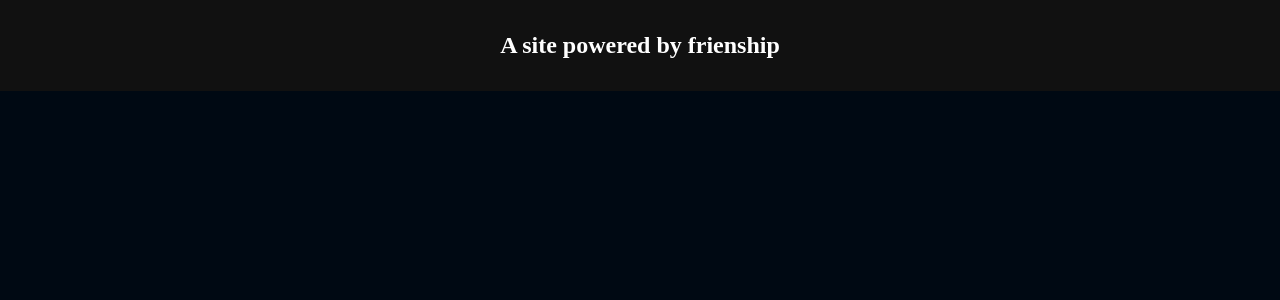
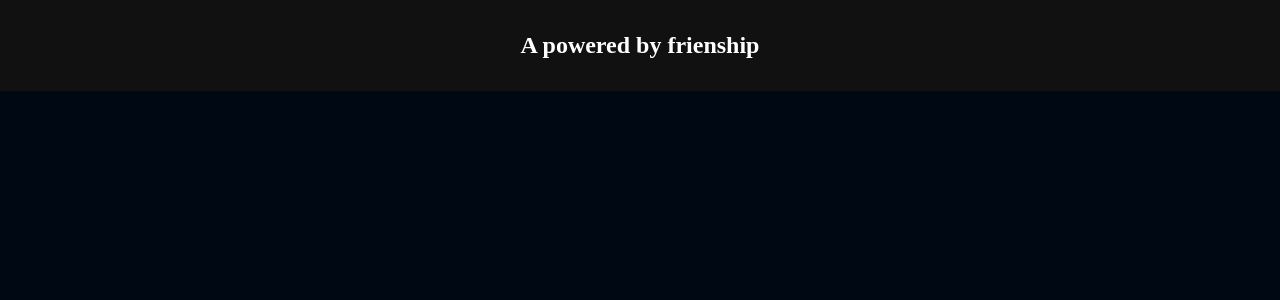
Before and after one commit to Loukade/Projet-Lol, a PHP site: page /champion/champion_page.php in a window 1280 px wide. Shown: the part 59-359 px from the top of the page. Run offline with PHP 8.4, Linux system fonts and the light colour scheme; data that the repository does not hold is empty; some web fonts are replaced.

Commit message:
changement

```diff
--- a/footer.php
+++ b/footer.php
@@ -1,5 +1,5 @@
 <footer class="hidden">
-    <h2>A site powered by frienship</h2>
+    <h2>A powered by frienship</h2>
     <p></p>
 </footer>
 
```
